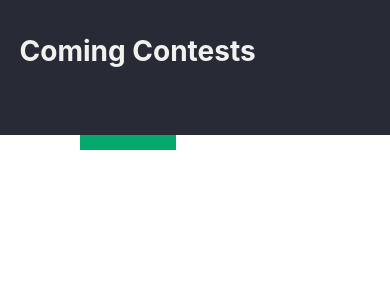
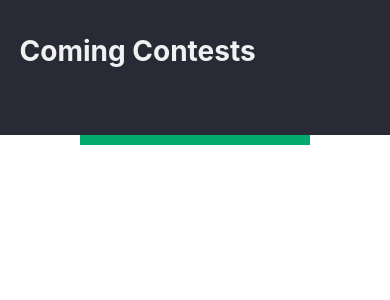
Before and after one commit to Dct-tcd/Coding-time-, a PHP site: page / in a window 390 px wide. Shown: the top 300 px of the page. Run offline with PHP 8.4, Linux system fonts and the light colour scheme.

Commit message:
improvement

```diff
--- a/index.html
+++ b/index.html
@@ -39,6 +39,7 @@
 				<i class="fa fa-bars"></i>
 			  </a>
 			</div>
+			<!-- <hr> -->
 			<!-- <div class="new"> -->
 			<table id="employees" class="new" border="1" width="99%">
          		</table>
--- a/style.css
+++ b/style.css
@@ -70,6 +70,7 @@ body
       /* font-weight: bold; */
       }
     table, th, td{
+      border-style: hidden;
       border-bottom: 1px solid #ddd;
       font-family: verdana,arial,sans-serif;
     margin: 5px;
@@ -80,6 +81,8 @@ body
   }
         .topnav {
             position: static;
+            /* height: fit-content; */
+            height:49px;
             top: 10%;
             width: 100%;
             background-color: #04AA6D;
@@ -88,6 +91,8 @@ body
           }
 
           .topnav a {
+                /* height: fit-content; */
+                /* max-height: fit-content; */
                 display: inline-block;
                 display: -moz-inline-box;
                 *display: inline;
@@ -126,7 +131,7 @@ body
             }
             .topnav{
               /* mask-position: 0%; */
-              width: fit-content;
+              width: 100%;
               /* scroll-behavior: smooth; */
             }
             .topnav a{
```
